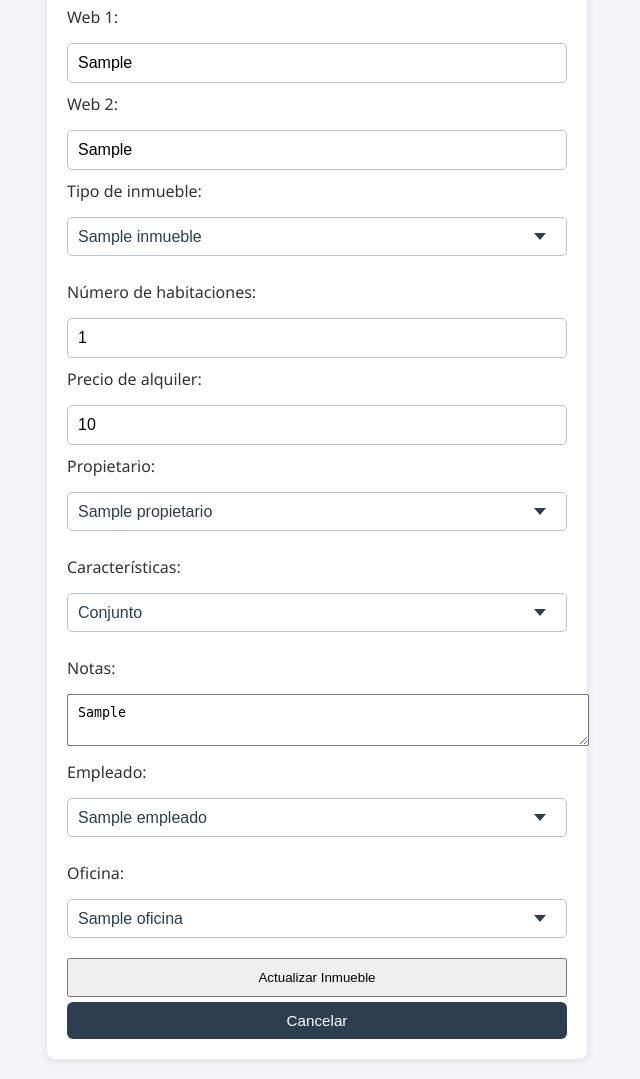
After one commit to Andres3137/inmobiliaria, a PHP site: page /Inmuebles/editar_inm.php?cod_inm=1 in a window 1280 px wide. The commit adds this page. Shown: the part 1234-2313 px from the top of the page, without its empty margins (323-963 px from the left). Run offline with PHP 8.4, Linux system fonts and the light colour scheme; tables that the repository leaves empty hold one stand-in row (values such as "Sample post"); grey boxes marked "Sample" are stand-in pictures.

Commit message:
cambios a inmuebles

```diff
--- /dev/null
+++ b/Inmuebles/editar_inm.php
@@ -0,0 +1,159 @@
+<?php
+include '../conexion.php';
+
+if (!isset($_GET['cod_inm'])) {
+    echo "Código no especificado.";
+    exit;
+}
+
+$cod_inm = intval($_GET['cod_inm']);
+$sql = "SELECT * FROM inmuebles WHERE cod_inm = $cod_inm";
+$result = $conn->query($sql);
+$inmueble = $result->fetch_assoc();
+
+if (!$inmueble) {
+    echo "Inmueble no encontrado.";
+    exit;
+}
+
+// Obtener listas necesarias
+$resultinmueble = $conn->query("SELECT * FROM tipo_inmueble");
+$resultempleado = $conn->query("SELECT * FROM empleados");
+$resultpropietario = $conn->query("SELECT * FROM propietarios");
+$resultoficina = $conn->query("SELECT * FROM oficinas");
+?>
+
+<!DOCTYPE html>
+<html lang="es">
+<head>
+    <meta charset="UTF-8">
+    <title>Editar Inmueble</title>
+    <link rel="stylesheet" href="../estilos.css">
+    <link rel="stylesheet" href="https://unpkg.com/leaflet/dist/leaflet.css"/>
+    <script src="https://unpkg.com/leaflet/dist/leaflet.js"></script>
+    <style>
+        #map { height: 400px; width: 100%; }
+        form {
+            background-color: #fff;
+            padding: 20px;
+            border-radius: 8px;
+            box-shadow: 0 2px 8px rgba(0,0,0,0.1);
+        }
+        label { display: block; margin-top: 10px;}
+        input, select, textarea, button { width: 100%; padding: 10px; margin-top: 5px; }
+    </style>
+</head>
+<body>
+
+<form action="actualizar_inm.php" method="POST" enctype="multipart/form-data">
+    <h2>Editar Inmueble</h2>
+    <input type="hidden" name="cod_inm" value="<?= $inmueble['cod_inm'] ?>">
+
+    <label>Dirección:</label>
+    <input type="text" name="di_inm" value="<?= $inmueble['di_inm'] ?>" required />
+
+    <label>Barrio:</label>
+    <input type="text" name="barrio_inm" value="<?= $inmueble['barrio_inm'] ?>" required />
+
+    <label>Ciudad:</label>
+    <input type="text" name="ciudad_inm" value="<?= $inmueble['ciudad_inm'] ?>" required />
+
+    <label>Departamento:</label>
+    <input type="text" name="departamento_inm" value="<?= $inmueble['departamento_inm'] ?>" required />
+
+    <label>Ubicación (Latitud y Longitud):</label>
+    <input type="text" id="latitud" name="latitud" value="<?= $inmueble['latitud'] ?>" readonly />
+    <input type="text" id="longitud" name="longitud" value="<?= $inmueble['longitud'] ?>" readonly />
+
+    <div id="map"></div>
+
+    <label>Foto actual:</label>
+    <?php if (!empty($inmueble['foto'])): ?>
+        <img src="<?= $inmueble['foto'] ?>" alt="Foto" width="150">
+    <?php endif; ?>
+    <label for="foto">Cambiar foto:</label>
+    <input type="file" id="foto" name="foto" />
+
+    <label>Web 1:</label>
+    <input type="text" name="web_p1" value="<?= $inmueble['web_p1'] ?>" />
+
+    <label>Web 2:</label>
+    <input type="text" name="web_p2" value="<?= $inmueble['web_p2'] ?>" />
+
+    <label>Tipo de inmueble:</label>
+    <select name="cod_tipoinm" required>
+        <?php while($tipo = $resultinmueble->fetch_assoc()): ?>
+            <option value="<?= $tipo['cod_tipoinm'] ?>" <?= $tipo['cod_tipoinm'] == $inmueble['cod_tipoinm'] ? 'selected' : '' ?>>
+                <?= $tipo['nom_tipoinm'] ?>
+            </option>
+        <?php endwhile; ?>
+    </select>
+
+    <label>Número de habitaciones:</label>
+    <input type="number" name="num_hab" value="<?= $inmueble['num_hab'] ?>" required />
+
+    <label>Precio de alquiler:</label>
+    <input type="number" name="precio_alq" value="<?= $inmueble['precio_alq'] ?>" required />
+
+    <label>Propietario:</label>
+    <select name="cod_propietarios" required>
+        <?php while($prop = $resultpropietario->fetch_assoc()): ?>
+            <option value="<?= $prop['cod_propietarios'] ?>" <?= $prop['cod_propietarios'] == $inmueble['cod_propietarios'] ? 'selected' : '' ?>>
+                <?= $prop['nomb_propietario'] ?>
+            </option>
+        <?php endwhile; ?>
+    </select>
+
+    <label>Características:</label>
+    <select name="caracteristica_inm" required>
+        <option value="conjunto" <?= $inmueble['caracteristicas_inm'] == 'conjunto' ? 'selected' : '' ?>>Conjunto</option>
+        <option value="urbanizacion" <?= $inmueble['caracteristicas_inm'] == 'urbanizacion' ? 'selected' : '' ?>>Urbanización</option>
+    </select>
+
+    <label>Notas:</label>
+    <textarea name="notas_inm"><?= $inmueble['notas_inm'] ?></textarea>
+
+    <label>Empleado:</label>
+    <select name="cod_emp" required>
+        <?php while($emp = $resultempleado->fetch_assoc()): ?>
+            <option value="<?= $emp['cod_emp'] ?>" <?= $emp['cod_emp'] == $inmueble['cod_emp'] ? 'selected' : '' ?>>
+                <?= $emp['nom_emp'] ?>
+            </option>
+        <?php endwhile; ?>
+    </select>
+
+    <label>Oficina:</label>
+    <select name="cod_ofi" required>
+        <?php while($ofi = $resultoficina->fetch_assoc()): ?>
+            <option value="<?= $ofi['cod_ofi'] ?>" <?= $ofi['cod_ofi'] == $inmueble['cod_ofi'] ? 'selected' : '' ?>>
+                <?= $ofi['nom_ofi'] ?>
+            </option>
+        <?php endwhile; ?>
+    </select>
+
+    <button type="submit">Actualizar Inmueble</button>
+    <input type="button" value="Cancelar" onclick="window.location.href='consultar_inmueble.php'">
+</form>
+
+<script>
+    const latInput = document.getElementById('latitud');
+    const lngInput = document.getElementById('longitud');
+    const map = L.map('map').setView([latInput.value || 4.6097, lngInput.value || -74.0817], 13);
+
+    L.tileLayer('https://{s}.tile.openstreetmap.org/{z}/{x}/{y}.png', {
+        attribution: '&copy; OpenStreetMap contributors'
+    }).addTo(map);
+
+    const marker = L.marker([latInput.value || 4.6097, lngInput.value || -74.0817], {
+        draggable: true
+    }).addTo(map);
+
+    marker.on('dragend', function () {
+        const pos = marker.getLatLng();
+        latInput.value = pos.lat.toFixed(6);
+        lngInput.value = pos.lng.toFixed(6);
+    });
+</script>
+
+</body>
+</html>
--- a/Inmuebles/guardar_inmueble.php
+++ b/Inmuebles/guardar_inmueble.php
@@ -31,7 +31,7 @@ $sql = "INSERT INTO inmuebles (di_inm, barrio_inm, ciudad_inm, departamento_inm,
 $stmt = $conn -> prepare($sql);
 $stmt -> bind_param("ssssddsssiiiissii", $direccion, $barrio, $ciudad, $departamento, $latitud, $longitud, $foto, $web_p1, $web_p2, $cod_tipoinm, $num_hab, $precio_alq, $cod_propietario, $caracteristica_inm, $notas_inm, $cod_emp, $cod_ofi);
 
-if ($conn->query($sql) === TRUE) {
+if ($stmt->execute()) {
     echo "<script>
         alert('Inmueble registrado correctamente');
         alert('Volviendo al formulario');
```
Also changed, not shown: Inmuebles/actualizar_inm.php (added, +60 -0 lines), Inmuebles/consultar_inmueble.php (+7 -1 lines), clientes/editar_cliente.php (+13 -1 lines), Inmuebles/eliminar_inm.php (added), Inmuebles/uploads/Captura de pantalla 2025-05-06 095314.png (added).
